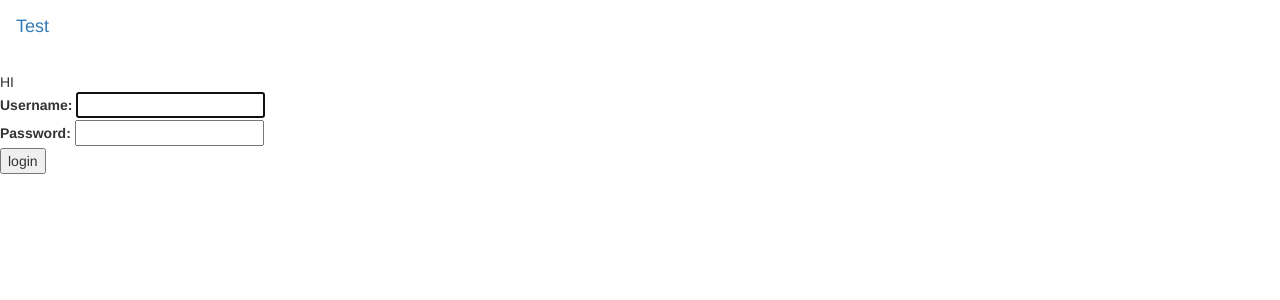
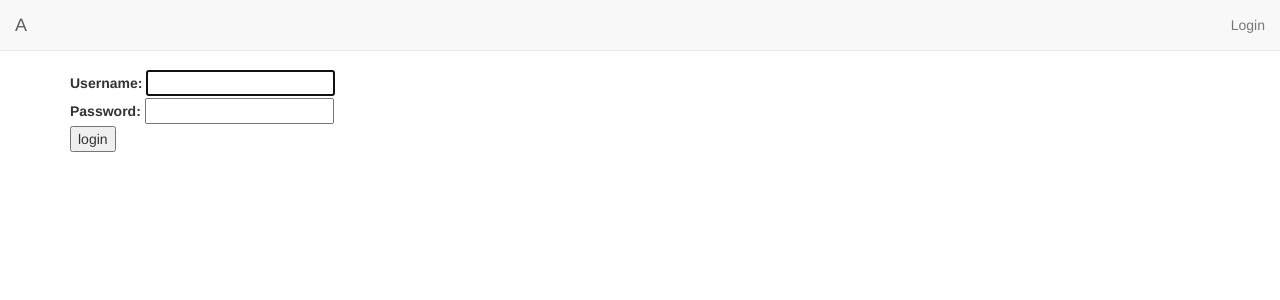
Before and after one commit to andysitu/mysite, a Django app: page /accounts/login/ in a window 1280 px wide. Shown: the top 300 px of the page. Run offline with Django 3.2, Linux system fonts and the light colour scheme; some libraries are stand-ins or nearby versions.

Commit message:
some updates

```diff
--- a/mysite/static/css/style.css
+++ b/mysite/static/css/style.css
@@ -3,3 +3,5 @@
     padding: 0;
     list-style: none;
 }
+
+body { padding-top: 70px; }
--- a/mysite/urls.py
+++ b/mysite/urls.py
@@ -19,6 +19,7 @@ from django.shortcuts import redirect
 
 from . import views
 
+app_name = "mysite"
 urlpatterns = [
     url(r'^admin/', admin.site.urls),
     url(r'budget/', include('budget.urls')),
--- a/static/css/style.css
+++ b/static/css/style.css
@@ -1,5 +1,11 @@
-.sidebar-nav {
-    margin-top: 20px;
-    padding: 0;
-    list-style: none;
+/*.sidebar-nav {*/
+    /*margin-top: 20px;*/
+    /*padding: 0;*/
+    /*list-style: none;*/
+/*}*/
+
+body { padding-top: 70px; }
+
+.navbar-nav > li {
+    list-style-type: none;
 }
--- a/templates/base/base_generic.html
+++ b/templates/base/base_generic.html
@@ -10,13 +10,41 @@
 
     {% block css %}
     <link href="{% static 'css/bootstrap.min.css' %}" rel="stylesheet" />
+    <link href="{% static 'css/style.css' %}" rel="stylesheet" />
     {% endblock %}
 </head>
 <body>
-    <nav class="navbar navbar-light bg-faded">
-        <a class="navbar-brand" href="#">Test</a>
+    <nav class="navbar navbar-default navbar-fixed-top">
+        <div class="container-fluid">
+            <div class="navbar-header">
+                <a class="navbar-brand" href="{% url 'index' %}">A</a>
+            </div>
+
+            <div class="navbar-collapse collapse">
+
+                <ul class="nav navbar-nav navbar-right">
+                    {% if user.is_authenticated %}
+
+                    <li><a href="{% url 'logout' %}">Logout</a></li>
+
+                    {% else %}
+
+                     <li><a href="{% url 'login' %}">Login</a></li>
+
+                    {% endif %}
+
+
+                </ul>
+
+                {% if user.is_authenticated %}
+                <p class="navbar-text navbar-right">User: {{user.get_username }}</p>
+                {% endif %}
+            </div>
+        </div>
     </nav>
-    {% block content %}{% endblock %}
+    <div class="container">
+        {% block content %}{% endblock %}
+    </div>
 
     {% block js %}
         <script src="{% static 'js/jquery.min.js' %}"></script>
--- a/templates/registration/login.html
+++ b/templates/registration/login.html
@@ -1,7 +1,6 @@
 {% extends "base/base_generic.html" %}
 
 {% block content %}
-HI
 {% if forms.errors %}
 <p>Your username and password didn't match. Please try again.</p>
 {% endif %}
```
Also changed, not shown: budget/static/css/style.css (+10 -4 lines).
